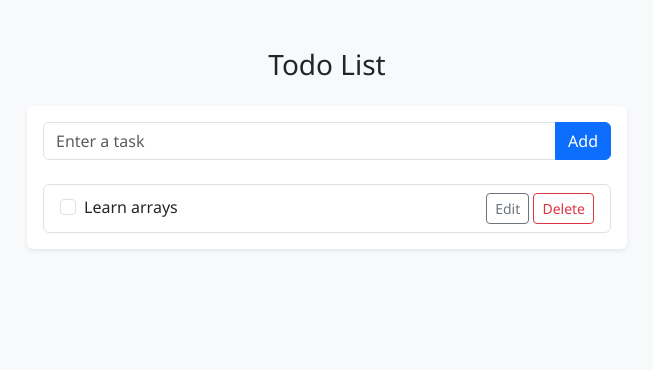
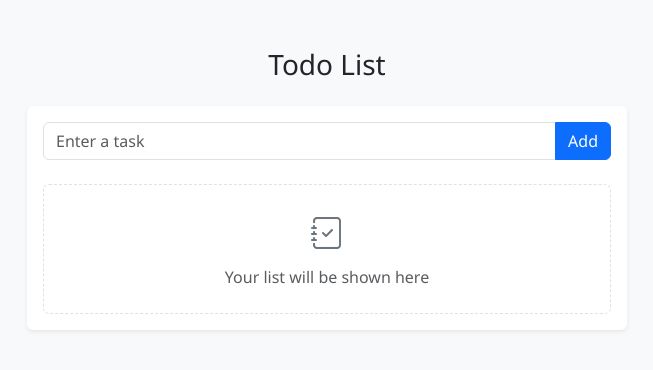
Before and after one commit to jaykobak/simple-todo-list-appJavaScript, a plain HTML site: page index.html in a window 1280 px wide. Shown: the whole page, without its empty margins (313-966 px from the left). Drawn offline with nearby package versions, Linux system fonts and the light colour scheme.

Commit message:
feat: add empty state design for todo list

```diff
--- a/index.html
+++ b/index.html
@@ -8,6 +8,7 @@
 
     <link href="https://cdn.jsdelivr.net/npm/bootstrap@5.3.3/dist/css/bootstrap.min.css" rel="stylesheet"
         integrity="sha384-QWTKZyjpPEjISv5WaRU9OFeRpok6YctnYmDr5pNlyT2bRjXh0JMhjY6hW+ALEwIH" crossorigin="anonymous" />
+    <link rel="stylesheet" href="https://cdn.jsdelivr.net/npm/bootstrap-icons@1.11.3/font/bootstrap-icons.min.css" />
     <link rel="stylesheet" href="style.css" />
 </head>
 
@@ -24,7 +25,11 @@
                     </div>
 
                     <ul class="list-group">
-                        <li class="list-group-item d-flex justify-content-between align-items-center">
+                        <li class="list-group-item empty-state text-center py-4">
+                            <i class="bi bi-journal-check empty-icon" aria-hidden="true"></i>
+                            <p class="mb-0 mt-2 text-muted">Your list will be shown here</p>
+                        </li>
+                        <!-- <li class="list-group-item d-flex justify-content-between align-items-center">
                             <div class="form-check">
                                 <input class="form-check-input" type="checkbox" id="todo1" />
                                 <label class="form-check-label" for="todo1">Learn arrays</label>
@@ -33,7 +38,7 @@
                                 <button class="btn btn-sm btn-outline-secondary" type="button">Edit</button>
                                 <button class="btn btn-sm btn-outline-danger" type="button">Delete</button>
                             </div>
-                        </li>
+                        </li> -->
                     </ul>
                 </div>
             </div>
--- a/style.css
+++ b/style.css
@@ -11,6 +11,15 @@ body {
   max-width: 600px;
 }
 
+.empty-state {
+  border-style: dashed;
+}
+
+.empty-icon {
+  font-size: 2rem;
+  color: #6c757d;
+}
+
 @media (max-width: 576px) {
   .todo-wrapper {
     max-width: 100%;
```
